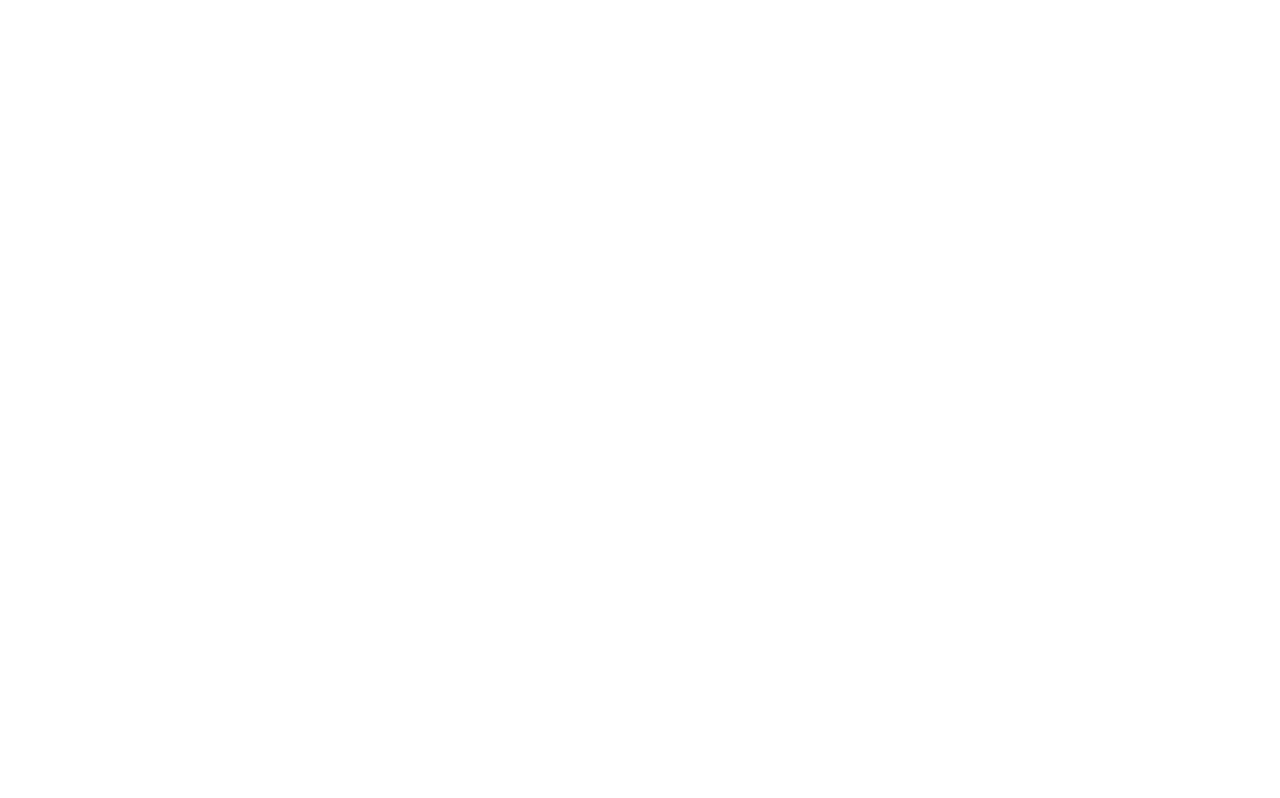
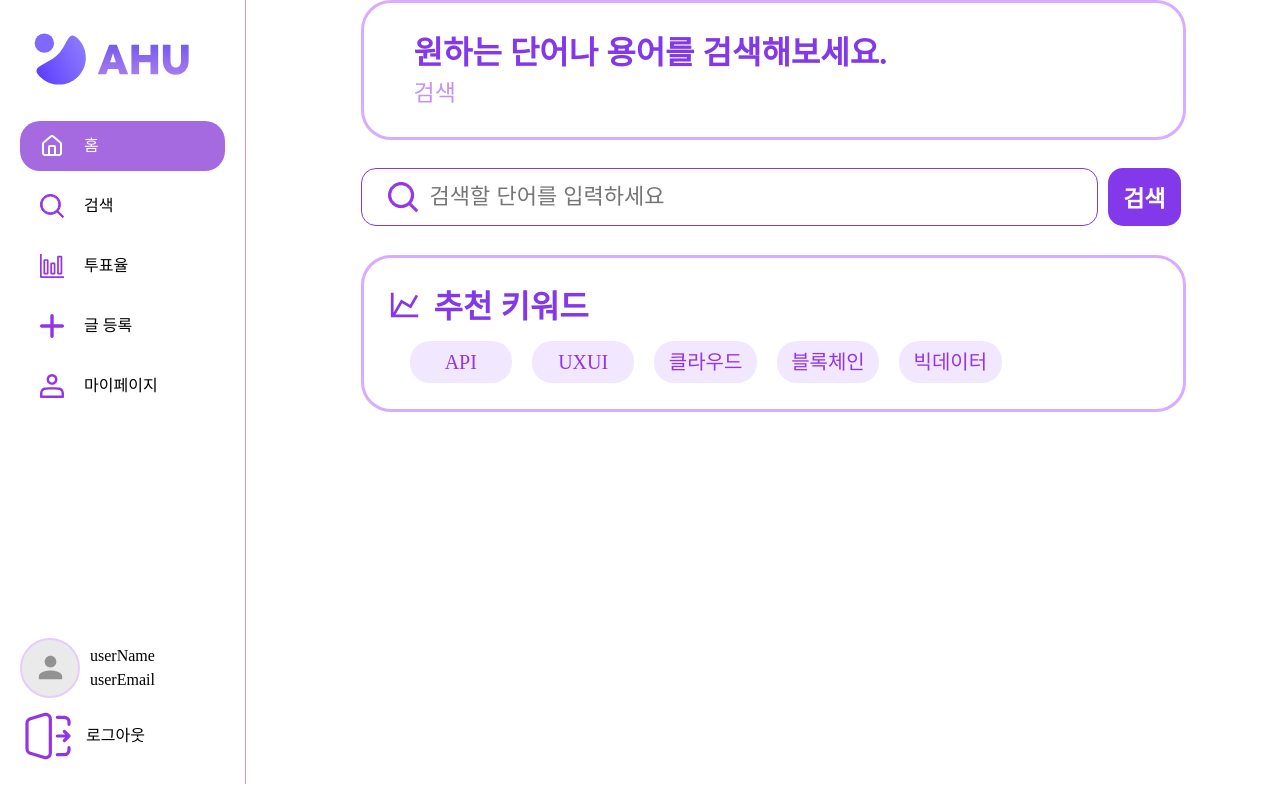
Before and after one commit to dsm-hackerton-12/AHU_FrontEnd, a React (Vite) app: page /search in a window 1280 px wide. Before the commit this address had no page. Built offline with nearby package versions, Linux system fonts and the light colour scheme.

Commit message:
feat :: 검색바 추가

```diff
--- a/src/Router.tsx
+++ b/src/Router.tsx
@@ -1,13 +1,25 @@
-import {BrowserRouter, Routes, Route} from "react-router-dom"
-import Home from "./pages/home"
+import styled from "@emotion/styled"
+import { BrowserRouter, Routes, Route } from "react-router-dom"
+import Home from "./pages/Home"
+import Aside from "./components/Aside/Index"
+import Search from "./pages/Search"
 
+const Body = styled.div`
+  display: flex;
+  gap: 9vw;
+  height: 100vh;
+`
 
 export default function Router() {
   return (
     <BrowserRouter>
-      <Routes>
-        <Route path="/" element={<Home />} />
-      </Routes>
+      <Body>
+        <Aside />
+        <Routes>
+          <Route path="/" element={<Home />} />
+          <Route path="/search" element={<Search />} />
+        </Routes>
+      </Body>
     </BrowserRouter>
   )
 }
--- /dev/null
+++ b/src/components/SearchBar/SearchBar.tsx
@@ -0,0 +1,50 @@
+import styled from "@emotion/styled"
+import Search from "../../assets/SVG/Search.svg"
+
+export default function() {
+  return (
+    <Container>
+      <SearchContainer>
+        <img src={Search} alt="안녕" />
+        <SearchInput type="text" placeholder="검색할 단어를 입력하세요"/>
+      </SearchContainer>
+      <Button>검색</Button>
+    </Container>
+  )
+}
+
+const Container = styled.div`
+  width: 64vw;
+  align-items: stretch;
+  display: flex;
+  padding: 1vw 0 1vw 0;
+  gap: 10px;
+`
+
+const SearchContainer = styled.div`
+  border-radius: 15px;
+  border: 1px solid #8338E9;
+  padding: 1vw 2vw;
+  width: 60vw;
+  display: flex;
+  align-items: center;
+  gap: 10px;
+`
+
+const Button = styled.button`
+  color: white;
+  background-color: #8338E9;
+  white-space: nowrap;
+  font-size: 23px;
+  font-weight: 600;
+  padding: 4px 15px 4px 15px;
+  border: none;
+  border-radius: 15px;
+`
+
+const SearchInput = styled.input`
+  outline: none;
+  border: none;
+  font-size: 22px;
+  width: 50vw;
+`
--- a/src/components/Text.tsx
+++ b/src/components/Text/Text.tsx
@@ -1,5 +1,5 @@
 import styled from "@emotion/styled";
-import { colorStyle, fontStyles } from "../styles";
+import { colorStyle, fontStyles } from "../../styles";
 
 interface FontPropsType {
   text?: string;
--- a/src/components/index.ts
+++ /dev/null
@@ -1 +0,0 @@
-export { Text } from "./Text"
--- a/src/components/recommendKeyword/RecommedKeyword.tsx
+++ b/src/components/recommendKeyword/RecommedKeyword.tsx
@@ -19,40 +19,42 @@
 }
 
 const RecommendKeywordContainer = styled.div`
-  width: 1268px;
+  width: 60vw;
   border: 3px solid #D8ADFF;
   border-radius: 30px;
+  padding: 2vw
 `
+
 const GraphImg = styled.img`
   width: 29px;
   height: 26px;
-  padding: 25px 0 0 31px;
 `
+
 const RecommendTitle = styled.h2`
   display: inline-block;
-  font-size: 40px;
+  font-size: 32px;
   font-weight: 600px;
   color: #8338E9;
   margin: 0;
-  padding: 19px 0 0 27px;
+  padding-left: 15px;
 `
+
 const RecommendKeywordBox = styled.div`
   display: flex;
-  padding: 9px 49px 26px;
-  gap: 27px;
+  gap: 20px;
+  padding: 10px 0 0 20px;
 `
+
 const Keyword = styled.span`
-  font-size: 25px;
+  font-size: 20px;
   font-weight: 500;
   box-sizing: border-box;
   text-align: center;
-  width: 130px;
-  padding: 10px 0;
+  width: 8vw;
+  padding: 6px;
   background-color: #F1E8FF;
   color: #9334E9;
   border-radius: 20px;
 `
-//figma랑 값을 똑같이 줬는데 너무 달라요
-//뭐가 문제인지 모르겠어요
 
 export default RecommendKeyword;
--- /dev/null
+++ b/src/pages/Search.tsx
@@ -0,0 +1,22 @@
+import styled from "@emotion/styled"
+import TopTextLayer from "../components/topTextLayer/TopTextLayer"
+import RecommendKeyword from "../components/recommendKeyword/RecommedKeyword"
+import SearchBar from "../components/SearchBar/SearchBar"
+
+const Wrapper = styled.div`
+  display: flex;
+  flex-direction: column;
+  gap: 2vh;
+  overflow: auto;
+  flex: 1;
+`
+
+export default function Search() {
+  return (
+    <Wrapper>
+      <TopTextLayer text="검색" title="원하는 단어나 용어를 검색해보세요." />
+      <SearchBar />
+      <RecommendKeyword />
+    </Wrapper>
+  )
+}
--- a/src/pages/home.tsx
+++ b/src/pages/home.tsx
@@ -1,15 +1,8 @@
 import styled from "@emotion/styled";
-import Aside from "../components/Aside/Index";
 import PostBody from "../components/post/Postbody";
 import TopTextLayer from "../components/topTextLayer/TopTextLayer";
 
-const Body = styled.div`
-  display: flex;
-  gap: 9vw;
-  height: 100vh;
-`
-
-const OFOF = styled.div`
+const Wrapper = styled.div`
   display: flex;
   flex-direction: column;
   gap: 2vh;
@@ -19,16 +12,13 @@
 
 export default function Home() {
   return (
-    <Body>
-      <Aside />
-      <OFOF>
+    <Wrapper>
       <TopTextLayer title="홈 피드" text="최신 단어 정의들을 확인해보세요." />
       {[1, 2, 3].map((_) => {
         return (
           <PostBody />
         )
       })}
-      </OFOF>
-    </Body>
+    </Wrapper>
   )
 };
```
Also changed, not shown: src/assets/SVG/Search.svg (added). Lines whose indentation alone changed are shown as unchanged.
